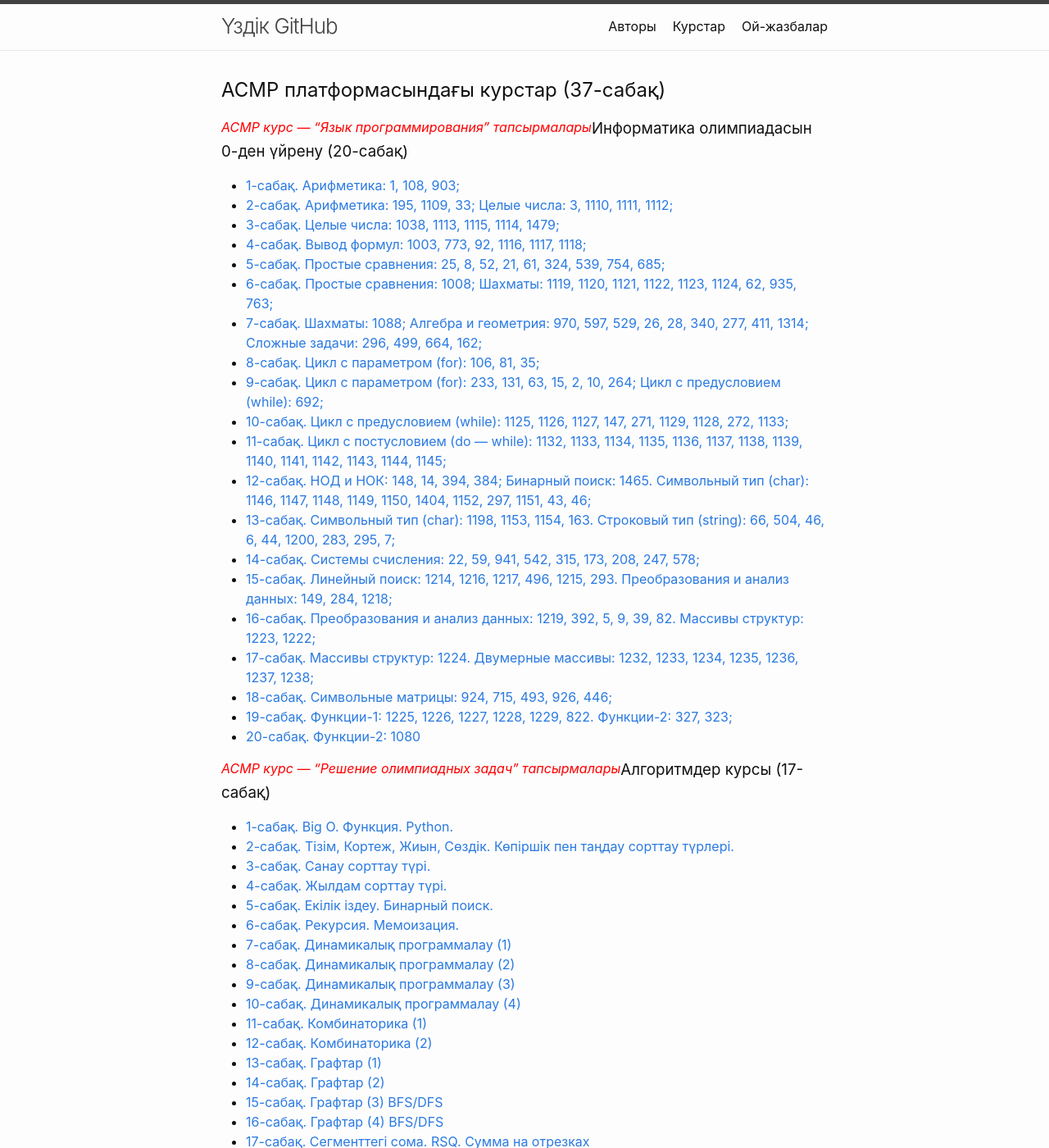
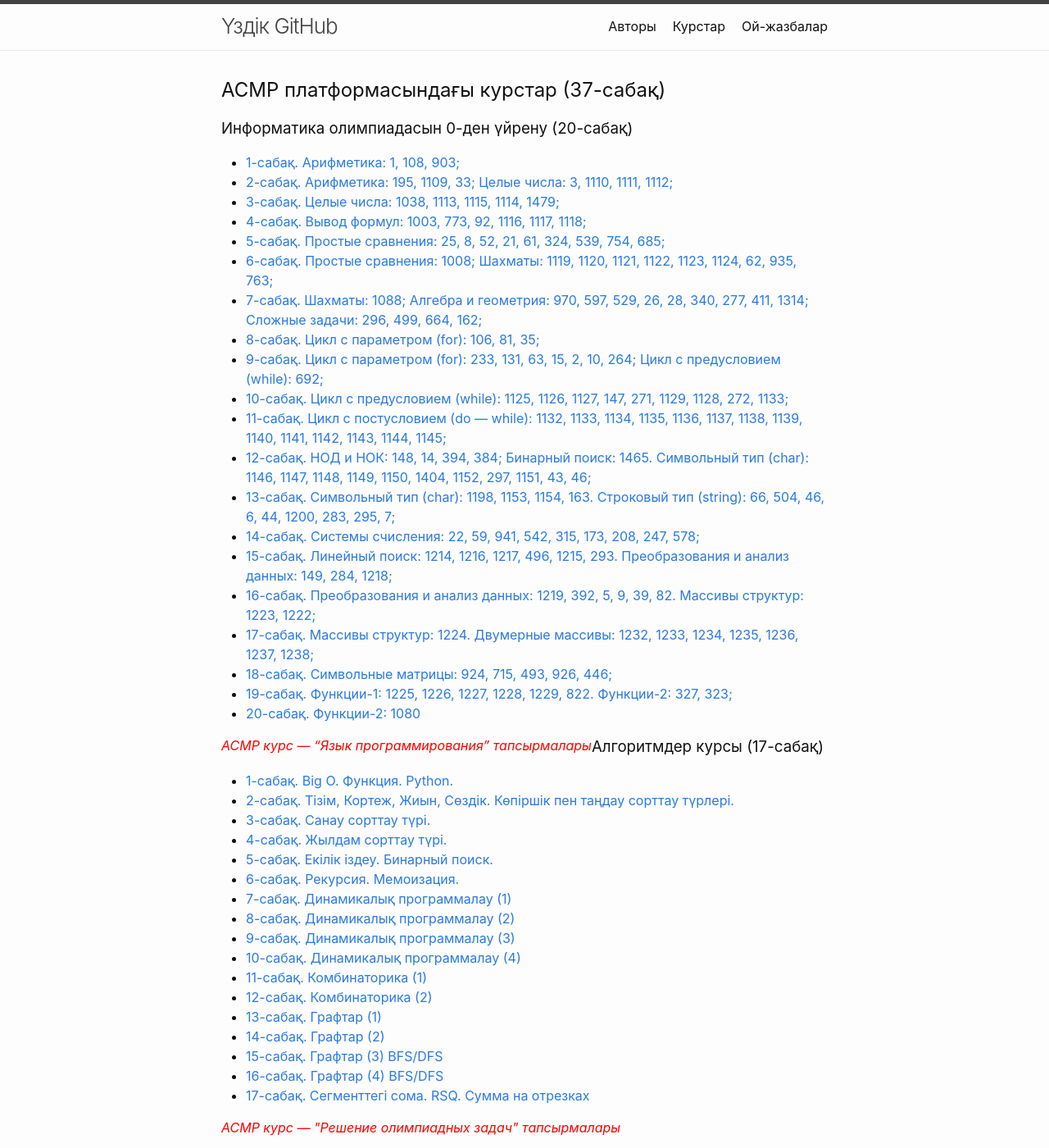
Before and after one commit to uzdik/uzdik.github.io, a Jekyll site: the page built from _courses/acmp-courses.md, in a window 1280 px wide and 1400 px high. Shown: the whole window at 82% size. Built offline with Jekyll 4.4.1, drawn with Linux system fonts in a browser that asks for light colours; some of the changed lines change nothing that is shown.

Commit message:
Update acmp-courses.md

```diff
--- a/_courses/acmp-courses.md
+++ b/_courses/acmp-courses.md
@@ -2,8 +2,6 @@
 layout: course
 title: ACMP платформасындағы курстар (37-сабақ)
 ---
-
-<a href="https://acmp.ru/asp/do/index.asp?main=course&id_course=1" style="float: left; color: red; font-style:italic;">АСМР курс &mdash; “Язык программирования” тапсырмалары</a>
 
 <div class="youtube-spoilers">
     <h3>Информатика олимпиадасын 0-ден үйрену (20-сабақ)</h3>
@@ -30,8 +28,8 @@
         <li><a href="https://www.youtube.com/watch?v=UlSCyMBfw7k" target="_blank">20-сабақ. Функции-2: 1080</a></li>
     </ul>
 </div>
+<p><a href="https://acmp.ru/asp/do/index.asp?main=course&id_course=1" style="float: left; color: red; font-style:italic;">АСМР курс &mdash; “Язык программирования” тапсырмалары</a></p>
 
-<a href="https://acmp.ru/asp/do/index.asp?main=course&id_course=2" style="float: left; color: red; font-style:italic;">АСМР курс — "Решение олимпиадных задач" тапсырмалары</a>
 
 <div class="youtube-spoilers">
     <h3>Алгоритмдер курсы (17-сабақ)</h3>
@@ -55,3 +53,5 @@
         <li><a href="https://www.youtube.com/watch?v=_F6mk52x6gw" target="_blank">17-сабақ. Сегменттегі сома. RSQ. Сумма на отрезках</a></li>
     </ul>
 </div>
+
+<p><a href="https://acmp.ru/asp/do/index.asp?main=course&id_course=2" style="float: left; color: red; font-style:italic;">АСМР курс — "Решение олимпиадных задач" тапсырмалары</a></p>
```
